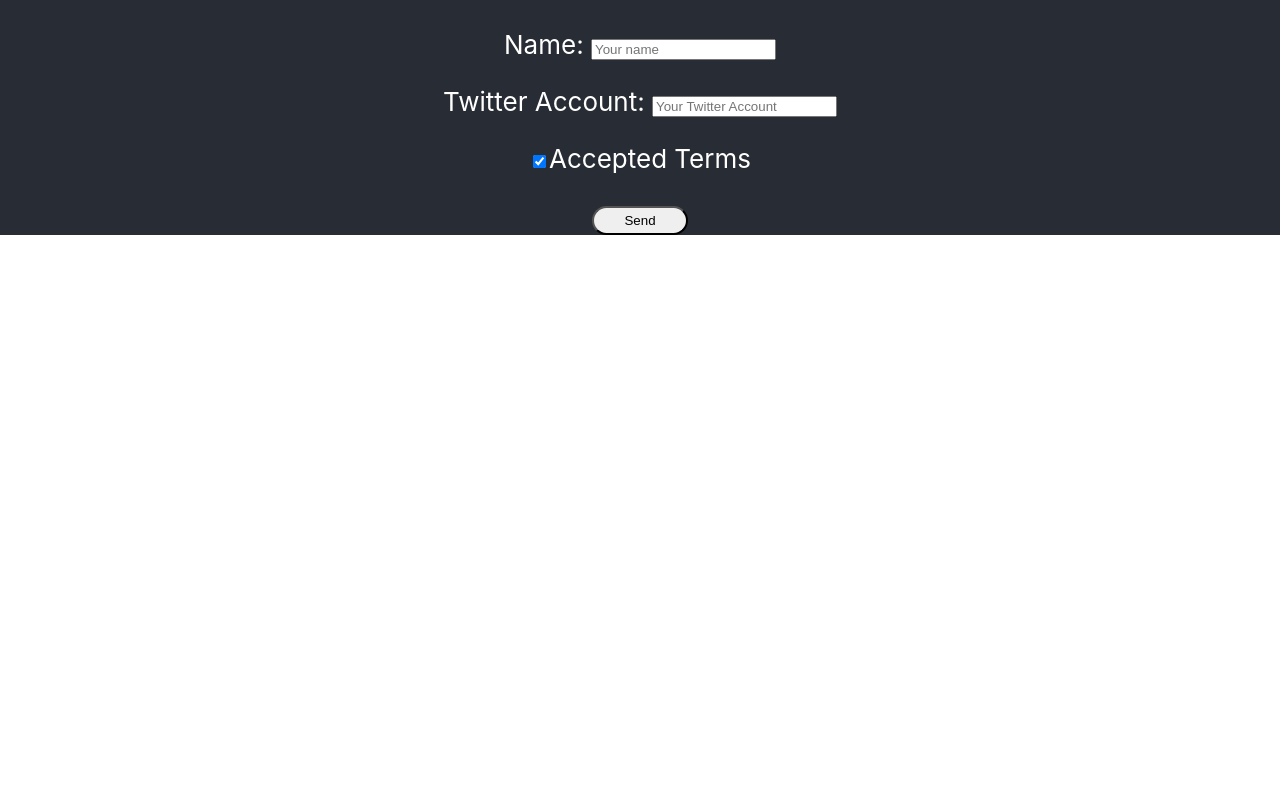
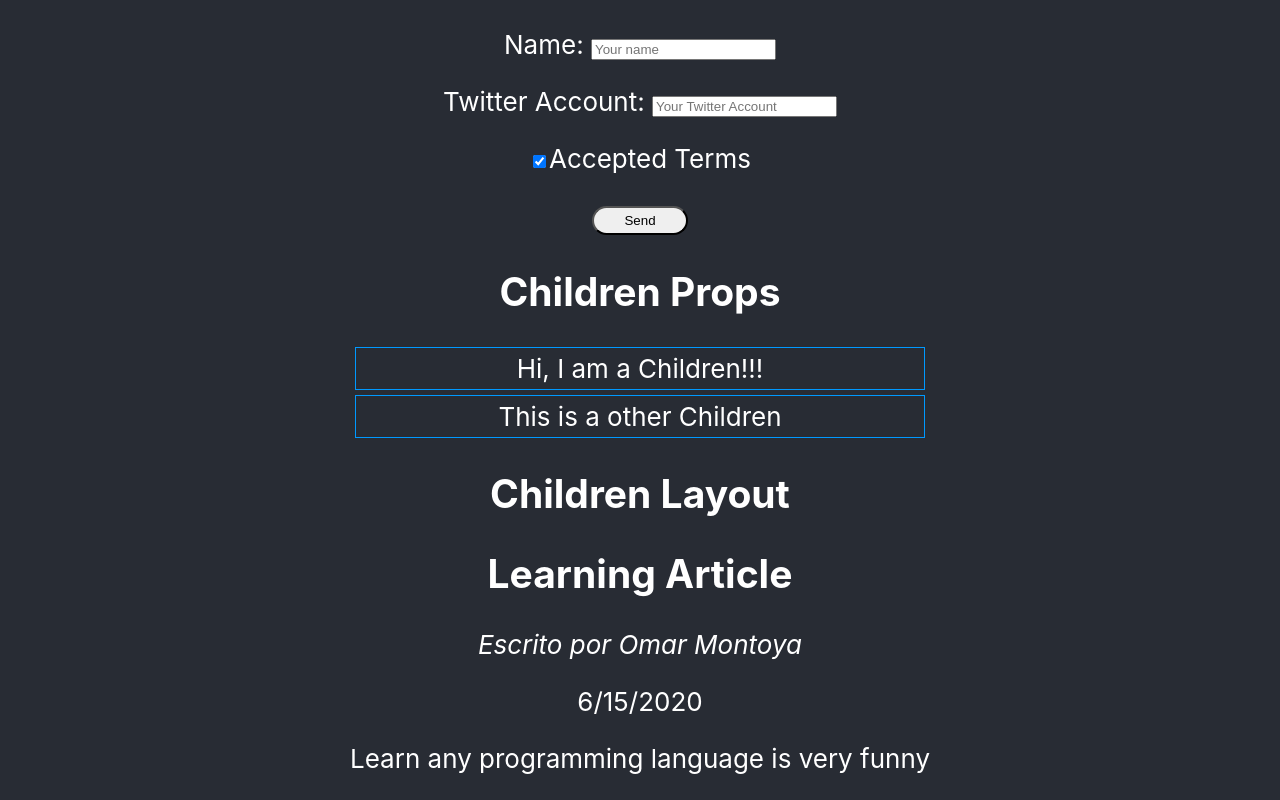
Before and after one commit to omarmontoya90/react_hello_world, a React (Create React App) app: page / in a window 1280 px wide. Shown: the part 2190-2990 px from the top of the page. Before the commit the page ends 2425 px from the top, so only its background shows below. Built offline with nearby package versions, Linux system fonts and the light colour scheme.

Commit message:
working with children props and children layouts

```diff
--- a/src/App.js
+++ b/src/App.js
@@ -126,6 +126,29 @@ class OnClickEvent extends Component{
   }
 }
 
+class ChildrenBox extends Component {
+  render(){
+    return(
+      <div style={{border: '1px solid #09f', margin: 5, padding: 5}}>
+        {this.props.children}
+      </div>
+    )
+  }
+}
+
+class Article extends Component {
+  render(){
+    return(
+      <section>
+        <h2>{this.props.title}</h2>
+        <p><em>Escrito por {this.props.author}</em></p>
+        <date>{this.props.date}</date>
+        <article>{this.props.children}</article>
+      </section>
+    )
+  }
+}
+
 function App() {
   return (
     <div className="App">
@@ -148,6 +171,21 @@ function App() {
         <OnClickEvent/>
 
         <Forms/>
+
+        <div>
+          <h2>Children Props</h2>
+          <ChildrenBox>Hi, I am a Children!!!</ChildrenBox>
+          <ChildrenBox>This is a other Children</ChildrenBox>
+
+          <h2>Children Layout</h2>
+          <Article
+            author="Omar Montoya"
+            date={new Date().toLocaleDateString()}
+            title="Learning Article"
+          >
+            <p>Learn any programming language is very funny</p>
+          </Article>
+        </div>
       </header>
     </div>
   );
```
